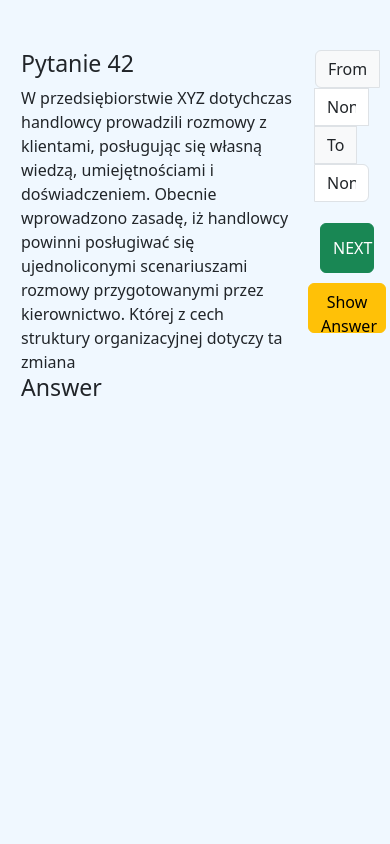
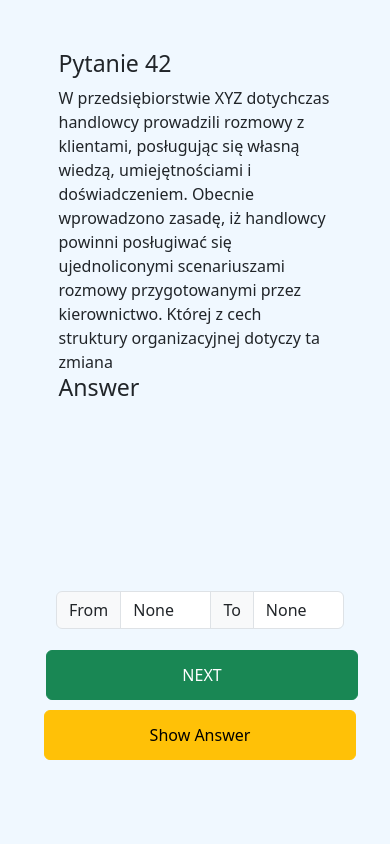
Before and after one commit to sebastiansukiennik01/examQuiz, a Django app: page / in a window 390 px wide. Run offline with Django 4.2, Linux system fonts and the light colour scheme; some libraries are stand-ins or nearby versions.

Commit message:
updated mobile style

```diff
--- a/examQuiz/static/css/base.css
+++ b/examQuiz/static/css/base.css
@@ -30,3 +30,33 @@ body {
     width: 20%;
     height: 100%;
 }
+
+@media (max-width: 767px) {
+    .content-wraper {
+        display: flex;
+        flex-direction: column;
+        justify-content: space-between;
+        align-items: center;
+    }
+
+    .range-wraper {
+        display: flex;
+        flex-direction: column;
+        align-items: center;
+        width: 80vw;
+        height: 30%;
+        position: fixed;
+        bottom: 0;
+    }
+
+
+    .btn-success {
+        position: relative;
+        right: 15px;
+    }
+
+    .btn {
+        width: 80vw;
+        height: 50px;
+    }
+}
```
